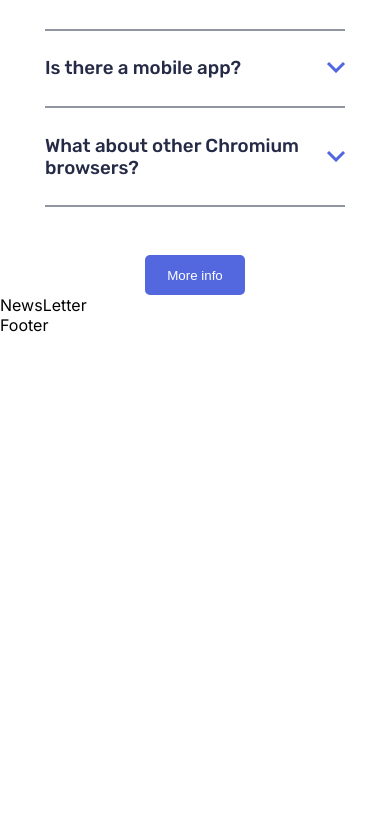
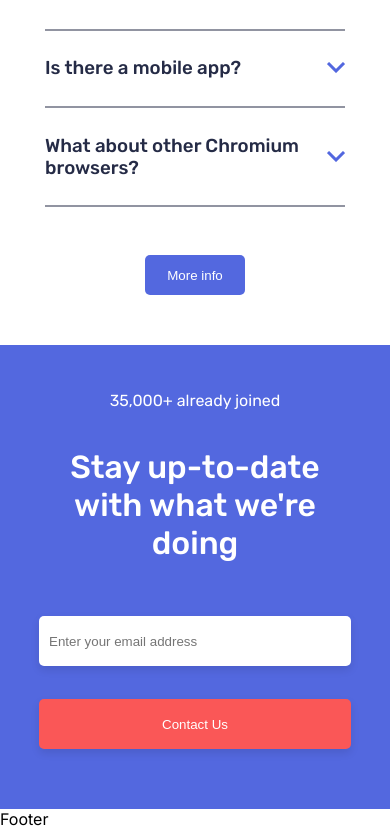
Before and after one commit to chinmayagarwal3007/bookmark-landing-page, a Next.js app: page / in a window 390 px wide. Shown: the part 3559-4388 px from the top of the page. Before the commit the page ends 3894 px from the top, so only its background shows below. Built offline with nearby package versions, Linux system fonts and the light colour scheme.

Commit message:
NewsLetter done

```diff
--- a/src/components/addTo/addTo.module.css
+++ b/src/components/addTo/addTo.module.css
@@ -59,14 +59,14 @@
         }
 
         .container p{
-            width: 350px;
+            width: 80%;
         }
 
 
         @media (max-width: 300px){
 
             .container p{
-                width: 250px;
+                width: 80%;
             }
 
             .container h1{
--- a/src/components/newsletter/NewsLetter.jsx
+++ b/src/components/newsletter/NewsLetter.jsx
@@ -1,11 +1,71 @@
-import React from 'react'
+"use client";
+import React from "react";
+import styles from "./newsLetter.module.css";
+import Image from "next/image";
 
-import styles from './newsLetter.module.css'
+import { useState } from "react";
 
 const NewsLetter = () => {
+  const [inputValue, setInputValue] = useState("");
+  const [isValidEmail, setIsValidEmail] = useState(true);
+
+  const handleInputChange = (e) => {
+    const value = e.target.value;
+    setInputValue(value);
+    validateEmail(value);
+  };
+
+  const validateEmail = (email) => {
+    const emailRegex = /^[^\s@]+@[^\s@]+\.[^\s@]+$/;
+    const isValid = emailRegex.test(email);
+    setIsValidEmail(isValid);
+  };
+
   return (
-    <div>NewsLetter</div>
-  )
-}
+    <div className={styles.container}>
+      <p>35,000+ already joined</p>
+      <h1>Stay up-to-date with what we're doing</h1>
 
-export default NewsLetter
+      <div className={styles.box}>
+        <div
+          style={{
+            backgroundColor: isValidEmail
+              ? "hsl(231, 69%, 60%)"
+              : "hsl(0, 94%, 66%)",
+          }}
+          className={styles.inputBoxContainer}
+        >
+          <div className={styles.combine}>
+            <input
+              type="text"
+              value={inputValue}
+              onChange={handleInputChange}
+              placeholder="Enter your email address"
+              className={styles.inputBox}
+              style={{borderRadius: isValidEmail ? "5px" : "5px 0px 0px 5px"}}
+            />
+            {!isValidEmail && (
+              <div className={styles.img}>
+                <Image
+                  src="/icon-error.png"
+                  alt="error"
+                  height={20}
+                  width={20}
+                />
+              </div>
+            )}
+          </div>
+          {!isValidEmail && (
+            <p style={{ color: "white" }} className={styles.warning}>
+              Whoops, make sure it's an email !!
+            </p>
+          )}
+        </div>
+
+        <button className={styles.btn}>Contact Us</button>
+      </div>
+    </div>
+  );
+};
+
+export default NewsLetter;
--- a/src/components/newsletter/newsletter.module.css
+++ b/src/components/newsletter/newsletter.module.css
@@ -0,0 +1,133 @@
+.container{
+    padding-top: 30px;
+    padding-bottom: 30px;
+    font-family: 'Rubik';
+    background-color: hsl(231, 69%, 60%);
+    display: flex;
+    flex-direction: column;
+    align-items: center;
+    justify-content: space-between;
+    margin-top: 50px;
+}
+
+.btn{
+    height: 50px;
+    width: 120px;
+    background-color: hsl(0, 94%, 66%);
+    border: none;
+    color: white;
+    border-radius: 5px;
+    box-shadow: 0px 4px 8px rgba(0, 0, 0, 0.1);
+}
+
+.btn:hover{
+    background-color: white;
+    border: solid hsl(0, 94%, 66%) 2px;
+    color:  hsl(0, 94%, 66%);
+}
+
+.inputBox{
+    width: 250px;
+    height: 30px;
+    padding: 10px;
+    border: none;
+    outline: none;
+    color: hsl(229, 8%, 60%);
+    box-shadow: 0px 4px 8px rgba(0, 0, 0, 0.1);
+}
+
+.inputBoxContainer{
+    border-radius: 5px;
+    padding: 3px;
+}
+
+.box{
+    margin: 30px;
+    display: flex;
+    align-items: center;
+    gap: 30px;
+}
+
+.warning{
+    font-size: 12px;
+    padding: 0px;
+    margin: 3px;
+}
+
+.container p{
+    color: white;
+}
+
+.container h1{
+    color: white;
+    font-weight: 500;
+    width: 450px;
+    text-align: center;
+}
+
+.img{
+    background-color: white;
+    width: 20px;
+    height: 30px;
+    padding: 10px;
+    border: none;
+    border-radius: 0px 5px 5px 0px;
+    display: flex;
+    align-items: center;
+    justify-content: center;
+}
+
+.combine{
+    display: flex;
+    align-items: center;
+}
+
+
+@media (max-width:470px) {
+
+    .box{
+        width: 100%;
+        margin: 30px;
+        display: flex;
+        flex-direction: column;
+        align-items: center;
+        justify-content: center;
+        gap: 30px;
+    }
+
+    .combine{
+        width: 100%;
+        justify-content: center;
+    }
+
+    .inputBox{
+        width: 100%;
+        height: 30px;
+        padding: 10px;
+    }
+
+    .inputBoxContainer{
+        width: 80%;
+        display: flex;
+        justify-content: center;
+        flex-direction: column;
+    }
+
+
+    .btn{
+        height: 50px;
+        width: 80%;
+    }
+
+    .container h1{
+        width: 70%;
+    }
+
+    .container p{
+        width: 100%;
+        align-items: center;
+        text-align: center;
+    }
+
+
+}
```
